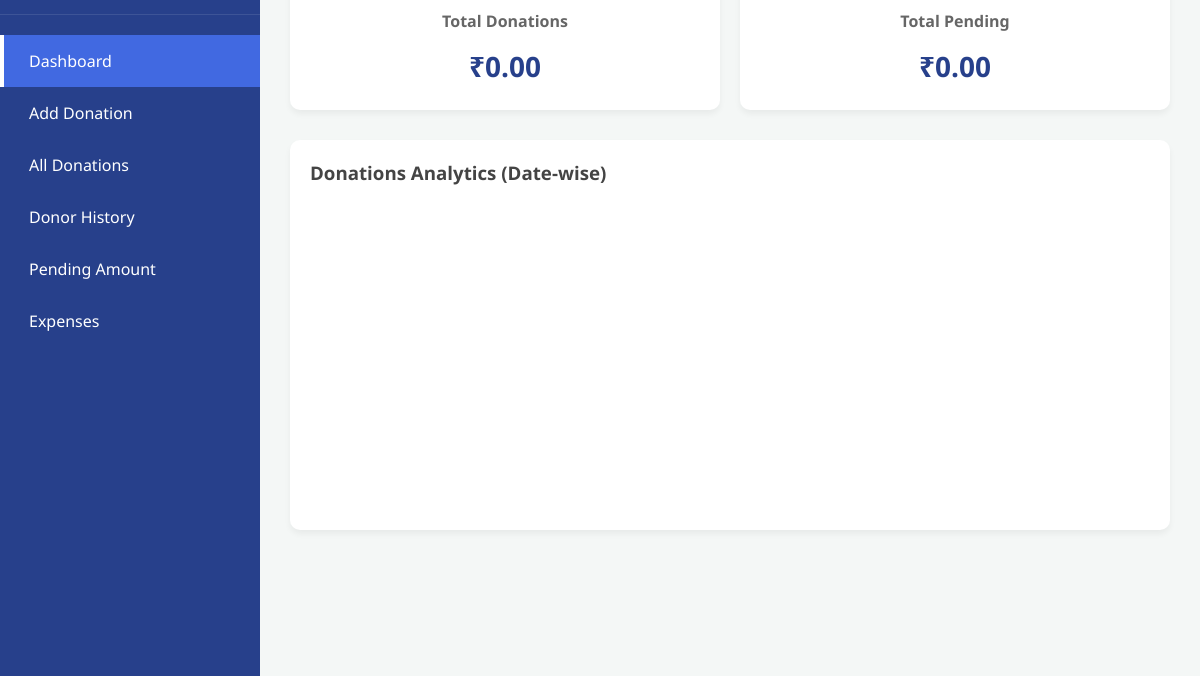
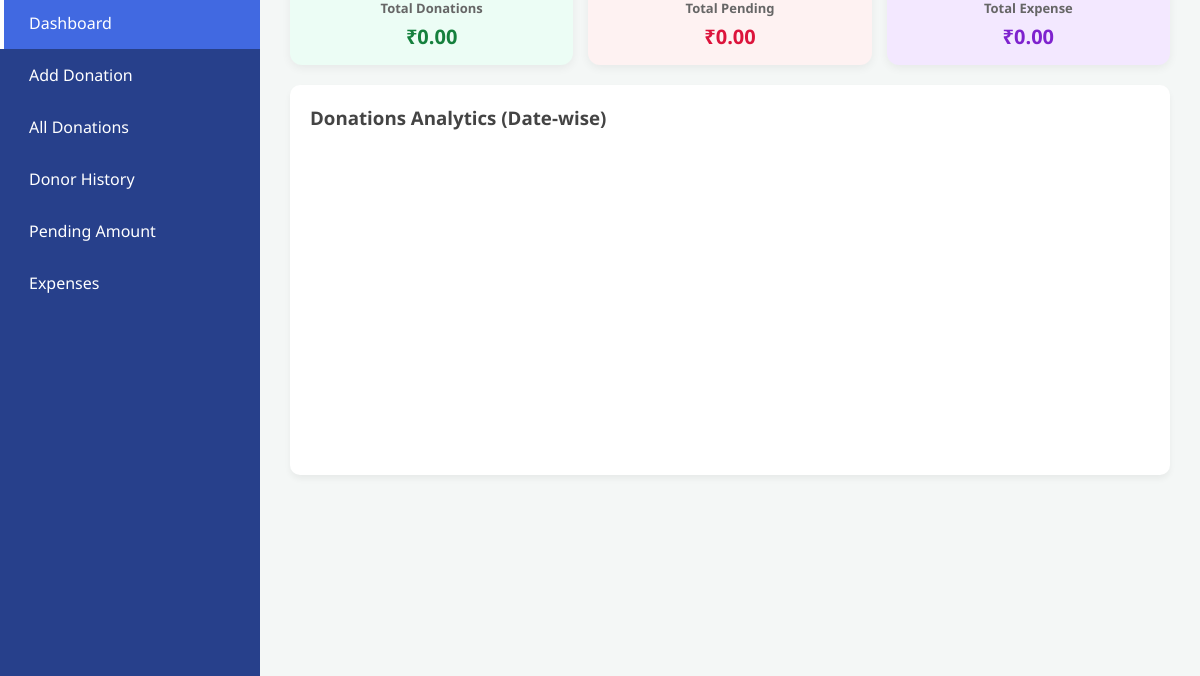
Before and after one commit to navaletejas123/donation-manager, an Electron app: page renderer/index.html in a window 1200 px wide. Shown: the part 124-800 px from the top of the page. Drawn offline with nearby package versions, Linux system fonts and the light colour scheme; no server answers.

Commit message:
change card design

```diff
--- a/renderer/index.html
+++ b/renderer/index.html
@@ -1,5 +1,6 @@
 <!DOCTYPE html>
 <html lang="en">
+
 <head>
     <meta charset="UTF-8">
     <meta name="viewport" content="width=device-width, initial-scale=1.0">
@@ -7,13 +8,13 @@
     <!-- We will use local chart.js in the scripts, but for UI icons we can use an external stylesheet or simple text -->
     <link rel="stylesheet" href="style.css">
 </head>
+
 <body>
     <div class="app-container">
         <!-- Sidebar Navigation -->
         <aside class="sidebar">
             <div class="logo-container">
-                <h2>Royal Donation</h2>
-                <p>Management System</p>
+                <h3>Donation Management System</h3>
             </div>
             <nav class="nav-links">
                 <button class="nav-btn active" data-target="dashboard-section">Dashboard</button>
@@ -38,9 +39,15 @@
                         <h3>Total Donations</h3>
                         <p id="total-cash-in" class="amount">₹0.00</p>
                     </div>
+
                     <div class="card total-pending">
                         <h3>Total Pending</h3>
                         <p id="dashboard-total-pending" class="amount">₹0.00</p>
+                    </div>
+
+                    <div class="card total-expense">
+                        <h3>Total Expense</h3>
+                        <p id="total-expense" class="amount">₹0.00</p>
                     </div>
                 </div>
 
@@ -64,7 +71,8 @@
 
                         <div class="form-group autocomplete-container">
                             <label for="donor-name">Donor Name *</label>
-                            <input type="text" id="donor-name" required autocomplete="off" placeholder="Start typing name...">
+                            <input type="text" id="donor-name" required autocomplete="off"
+                                placeholder="Start typing name...">
                             <ul id="autocomplete-list" class="autocomplete-items"></ul>
                         </div>
 
@@ -81,7 +89,8 @@
                                     <option value="Shanti Dhara">Shanti Dhara</option>
                                     <option value="Other">Other (Custom)</option>
                                 </select>
-                                <input type="text" id="custom-category" placeholder="Enter custom category" style="display:none; margin-top:10px;">
+                                <input type="text" id="custom-category" placeholder="Enter custom category"
+                                    style="display:none; margin-top:10px;">
                             </div>
                         </div>
 
@@ -99,7 +108,8 @@
                         <div class="form-group payment-method-group">
                             <label>Payment Method *</label>
                             <div class="radio-group">
-                                <label><input type="radio" name="payment_method" value="Offline" checked> Offline</label>
+                                <label><input type="radio" name="payment_method" value="Offline" checked>
+                                    Offline</label>
                                 <label><input type="radio" name="payment_method" value="Online"> Online</label>
                             </div>
                         </div>
@@ -111,7 +121,8 @@
 
                         <div class="form-actions">
                             <button type="submit" class="btn-primary">Save Donation</button>
-                            <button type="button" class="btn-secondary" id="cancel-edit-btn" style="display:none;">Cancel Edit</button>
+                            <button type="button" class="btn-secondary" id="cancel-edit-btn"
+                                style="display:none;">Cancel Edit</button>
                         </div>
                     </form>
                 </div>
@@ -191,7 +202,9 @@
                         </thead>
                         <tbody>
                             <!-- Data injected via JS -->
-                            <tr><td colspan="6" class="text-center">Search for a donor to view history.</td></tr>
+                            <tr>
+                                <td colspan="6" class="text-center">Search for a donor to view history.</td>
+                            </tr>
                         </tbody>
                     </table>
                 </div>
@@ -255,8 +268,10 @@
                             <div class="form-group payment-method-group">
                                 <label>Payment Method *</label>
                                 <div class="radio-group" style="margin-top: 10px;">
-                                    <label><input type="radio" name="expense_payment_method" value="Offline" checked> Cash</label>
-                                    <label><input type="radio" name="expense_payment_method" value="Online"> Online</label>
+                                    <label><input type="radio" name="expense_payment_method" value="Offline" checked>
+                                        Cash</label>
+                                    <label><input type="radio" name="expense_payment_method" value="Online">
+                                        Online</label>
                                 </div>
                             </div>
                         </div>
@@ -273,7 +288,8 @@
 
                         <div class="form-actions">
                             <button type="submit" class="btn-primary" id="expense-submit-btn">Save Expense</button>
-                            <button type="button" class="btn-secondary" id="cancel-expense-edit-btn" style="display:none;">Cancel Edit</button>
+                            <button type="button" class="btn-secondary" id="cancel-expense-edit-btn"
+                                style="display:none;">Cancel Edit</button>
                         </div>
                     </form>
                 </div>
@@ -301,8 +317,11 @@
             <!-- Pay Pending Modal -->
             <div id="pay-pending-modal" class="modal" style="display: none;">
                 <div class="modal-content" style="max-width: 400px; position: relative;">
-                    <span class="close-modal" id="close-pay-pending-modal" style="position: absolute; right: 15px; top: 15px; font-size: 24px; cursor: pointer; color: var(--text-dark);">&times;</span>
-                    <h2 id="pay-pending-modal-title" style="color: var(--secondary-blue); border-bottom: 2px solid var(--primary-blue); padding-bottom: 10px; margin-bottom: 15px;">Clear Pending Amount</h2>
+                    <span class="close-modal" id="close-pay-pending-modal"
+                        style="position: absolute; right: 15px; top: 15px; font-size: 24px; cursor: pointer; color: var(--text-dark);">&times;</span>
+                    <h2 id="pay-pending-modal-title"
+                        style="color: var(--secondary-blue); border-bottom: 2px solid var(--primary-blue); padding-bottom: 10px; margin-bottom: 15px;">
+                        Clear Pending Amount</h2>
                     <form id="pay-pending-form">
                         <div class="form-group">
                             <label for="pay-pending-amount">Amount to Pay *</label>
@@ -316,8 +335,10 @@
                         <div class="form-group payment-method-group">
                             <label>Payment Method *</label>
                             <div class="radio-group" style="margin-top: 10px;">
-                                <label><input type="radio" name="pay_pending_payment_method" value="Offline" checked> Offline</label>
-                                <label><input type="radio" name="pay_pending_payment_method" value="Online"> Online</label>
+                                <label><input type="radio" name="pay_pending_payment_method" value="Offline" checked>
+                                    Offline</label>
+                                <label><input type="radio" name="pay_pending_payment_method" value="Online">
+                                    Online</label>
                             </div>
                         </div>
                         <div class="form-group" id="pay-pending-transaction-group" style="display: none;">
@@ -325,7 +346,8 @@
                             <input type="text" id="pay-pending-transaction-id">
                         </div>
                         <div class="form-actions" style="margin-top: 20px;">
-                            <button type="submit" class="btn-primary" id="pay-pending-submit-btn">Confirm Payment</button>
+                            <button type="submit" class="btn-primary" id="pay-pending-submit-btn">Confirm
+                                Payment</button>
                         </div>
                     </form>
                 </div>
@@ -334,17 +356,25 @@
             <!-- Delete Password Modal -->
             <div id="delete-password-modal" class="modal" style="display: none;">
                 <div class="modal-content" style="max-width: 360px; position: relative; text-align: center;">
-                    <span class="close-modal" id="close-delete-modal" style="position: absolute; right: 15px; top: 15px; font-size: 24px; cursor: pointer; color: var(--text-dark);">&times;</span>
-                    <h2 style="color: #e53e3e; border-bottom: 2px solid #e53e3e; padding-bottom: 10px; margin-bottom: 15px;">🔒 Delete Donation</h2>
-                    <p style="color: #666; margin-bottom: 15px;">This action is permanent. Enter the admin password to confirm.</p>
+                    <span class="close-modal" id="close-delete-modal"
+                        style="position: absolute; right: 15px; top: 15px; font-size: 24px; cursor: pointer; color: var(--text-dark);">&times;</span>
+                    <h2
+                        style="color: #e53e3e; border-bottom: 2px solid #e53e3e; padding-bottom: 10px; margin-bottom: 15px;">
+                        🔒 Delete Donation</h2>
+                    <p style="color: #666; margin-bottom: 15px;">This action is permanent. Enter the admin password to
+                        confirm.</p>
                     <form id="delete-password-form">
                         <div class="form-group" style="text-align: left;">
                             <label for="delete-password-input">Password *</label>
-                            <input type="password" id="delete-password-input" placeholder="Enter password" required autocomplete="off">
+                            <input type="password" id="delete-password-input" placeholder="Enter password" required
+                                autocomplete="off">
                         </div>
-                        <p id="delete-password-error" style="color:#e53e3e; font-size:13px; display:none; margin-top:5px;">Incorrect password. Try again.</p>
+                        <p id="delete-password-error"
+                            style="color:#e53e3e; font-size:13px; display:none; margin-top:5px;">Incorrect password. Try
+                            again.</p>
                         <div class="form-actions" style="margin-top: 15px;">
-                            <button type="submit" class="btn-primary" style="background: #e53e3e;">Confirm Delete</button>
+                            <button type="submit" class="btn-primary" style="background: #e53e3e;">Confirm
+                                Delete</button>
                         </div>
                     </form>
                 </div>
@@ -361,4 +391,5 @@
     <script src="history.js"></script>
     <script src="expense.js"></script>
 </body>
+
 </html>
--- a/renderer/style.css
+++ b/renderer/style.css
@@ -122,41 +122,67 @@ body {
 /* Dashboard Cards */
 .summary-cards {
     display: grid;
-    grid-template-columns: repeat(auto-fit, minmax(220px, 1fr));
-    gap: 20px;
-    margin-bottom: 30px;
+    grid-template-columns: repeat(3, 1fr);
+    gap: 15px;
+    margin-bottom: 20px;
 }
 
 .card {
-    background: var(--card-bg);
-    padding: 25px 20px;
-    border-radius: 10px;
-    box-shadow: 0 4px 6px rgba(0,0,0,0.05);
+    padding: 15px 12px;
+    border-radius: 12px;
+    background: #ffffff;
     text-align: center;
-    border-top: 4px solid var(--primary-blue);
-    transition: transform 0.3s ease;
+    box-shadow: 0 3px 10px rgba(0,0,0,0.06);
+    transition: all 0.25s ease;
+    border-top: 3px solid transparent;
 }
 
 .card:hover {
-    transform: translateY(-5px);
+    transform: translateY(-4px);
+    box-shadow: 0 8px 18px rgba(0,0,0,0.10);
 }
 
 .card h3 {
-    font-size: 16px;
+    font-size: 13px;
+    font-weight: 600;
+    margin-bottom: 6px;
     color: #666;
-    margin-bottom: 15px;
 }
 
 .card .amount {
-    font-size: 28px;
-    font-weight: bold;
-    color: var(--secondary-blue);
+    font-size: 20px;
+    font-weight: 700;
 }
 
-.card.net-balance .amount {
-    color: var(--primary-blue);
+.card.cash-in {
+    background: #ecfdf5;
+    border-top-color: #22c55e;
+}
+.card.cash-in .amount {
+    color: #15803d;
 }
 
+.card.total-pending {
+    background: #fef2f2;
+    border-top-color: crimson;
+}
+.card.total-pending .amount {
+    color: crimson;
+}
+
+.card.total-expense {
+    background: #f3e8ff;
+    border-top-color: #9333ea;
+}
+.card.total-expense .amount {
+    color: #7e22ce;
+}
+
+@media (max-width: 768px) {
+    .summary-cards {
+        grid-template-columns: 1fr;
+    }
+}
 /* Charts */
 .charts-container {
     background: var(--card-bg);
```
Also changed, not shown: 1 other file.
